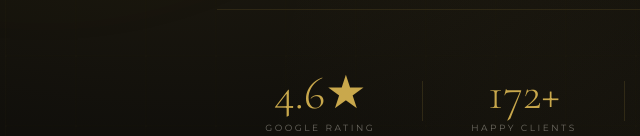
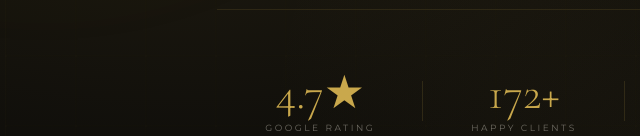
Before and after one commit to prathmesh-svj/artistryclinicwebsite, a plain HTML site: page index.html in a window 1280 px wide. Shown: the part 664-800 px from the top of the page, 14-654 px from the left. Drawn offline with nearby package versions, Linux system fonts and the light colour scheme.

Commit message:
Update index.html

```diff
--- a/index.html
+++ b/index.html
@@ -274,7 +274,7 @@ footer{background:var(--dark);border-top:1px solid rgba(201,168,76,0.1);padding:
     </div>
     <div class="hero-stats">
       <div class="stat">
-        <span class="stat-num">4.6&#9733;</span>
+        <span class="stat-num">4.7&#9733;</span>
         <span class="stat-label">Google Rating</span>
       </div>
       <div class="stat">
```
